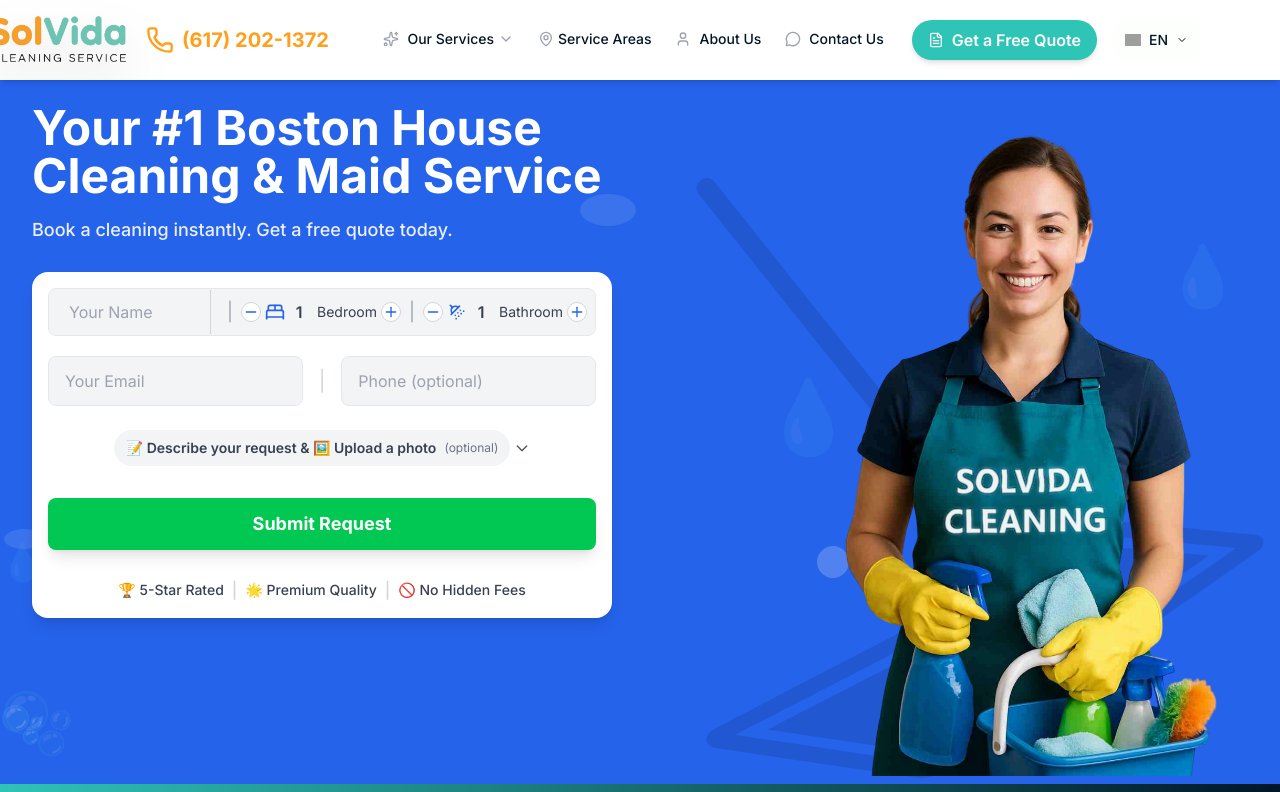
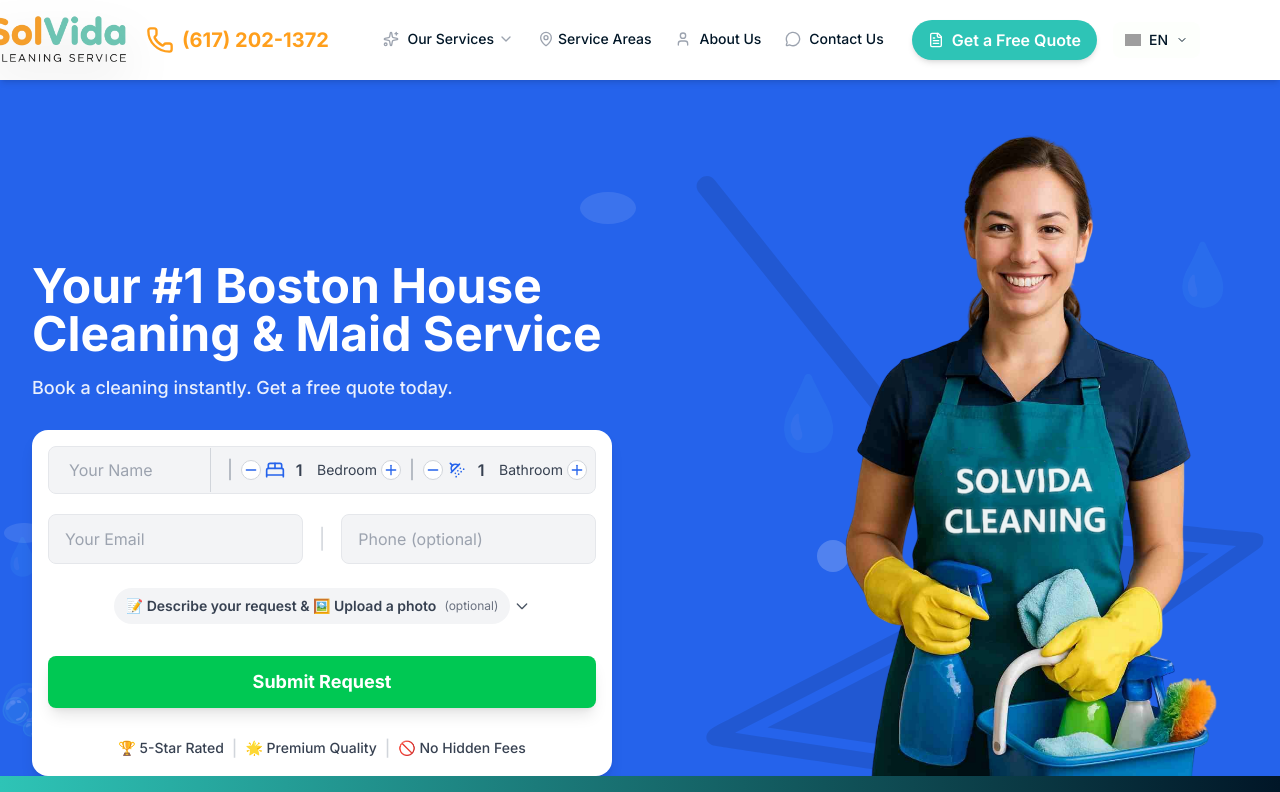
Before and after one commit to volkanmutaf/solvidaclean, a React (Vite) app: page / in a window 1280 px wide. Shown: the top 792 px of the page. Built offline with nearby package versions, Linux system fonts and the light colour scheme; grey boxes are pictures that could not be loaded.

Commit message:
Align cleaner-woman2.png with banner: items-end alignment, remove bottom padding

```diff
--- a/src/components/Hero.jsx
+++ b/src/components/Hero.jsx
@@ -233,7 +233,7 @@
         <span className="absolute bottom-1/4 left-1/5 opacity-10 text-4xl">💧</span>
       </div>
 
-      <div className="relative z-10 w-full max-w-7xl mx-auto flex flex-col lg:flex-row items-start justify-between pt-24 sm:pt-28 md:pt-32 pb-2 gap-y-8 gap-x-6 min-h-[500px] px-2 sm:px-4 md:px-0">
+      <div className="relative z-10 w-full max-w-7xl mx-auto flex flex-col lg:flex-row items-start lg:items-end justify-between pt-24 sm:pt-28 md:pt-32 pb-0 gap-y-8 gap-x-6 min-h-[500px] px-2 sm:px-4 md:px-0">
         {/* LEFT CONTENT - This is your form container */}
         <div className="flex-1 min-w-0 flex flex-col items-start justify-start relative z-10 w-full max-w-full lg:max-w-2xl"> {/* Added relative and z-10 */}
           <h1 className="text-white text-2xl sm:text-3xl md:text-5xl font-extrabold leading-tight mb-3 md:mb-4 text-left w-full break-words">
@@ -472,7 +472,7 @@
         </div>
 
         {/* RIGHT CONTENT - Maid Image (Desktop only) */}
-        <div className="hidden lg:flex flex-1 items-center justify-end relative z-10 pl-8">
+        <div className="hidden lg:flex flex-1 items-end justify-end relative z-10 pl-8 pb-0">
           <img
             src="/images/cleaner-woman2.png"
             alt="Professional cleaning staff"
```
